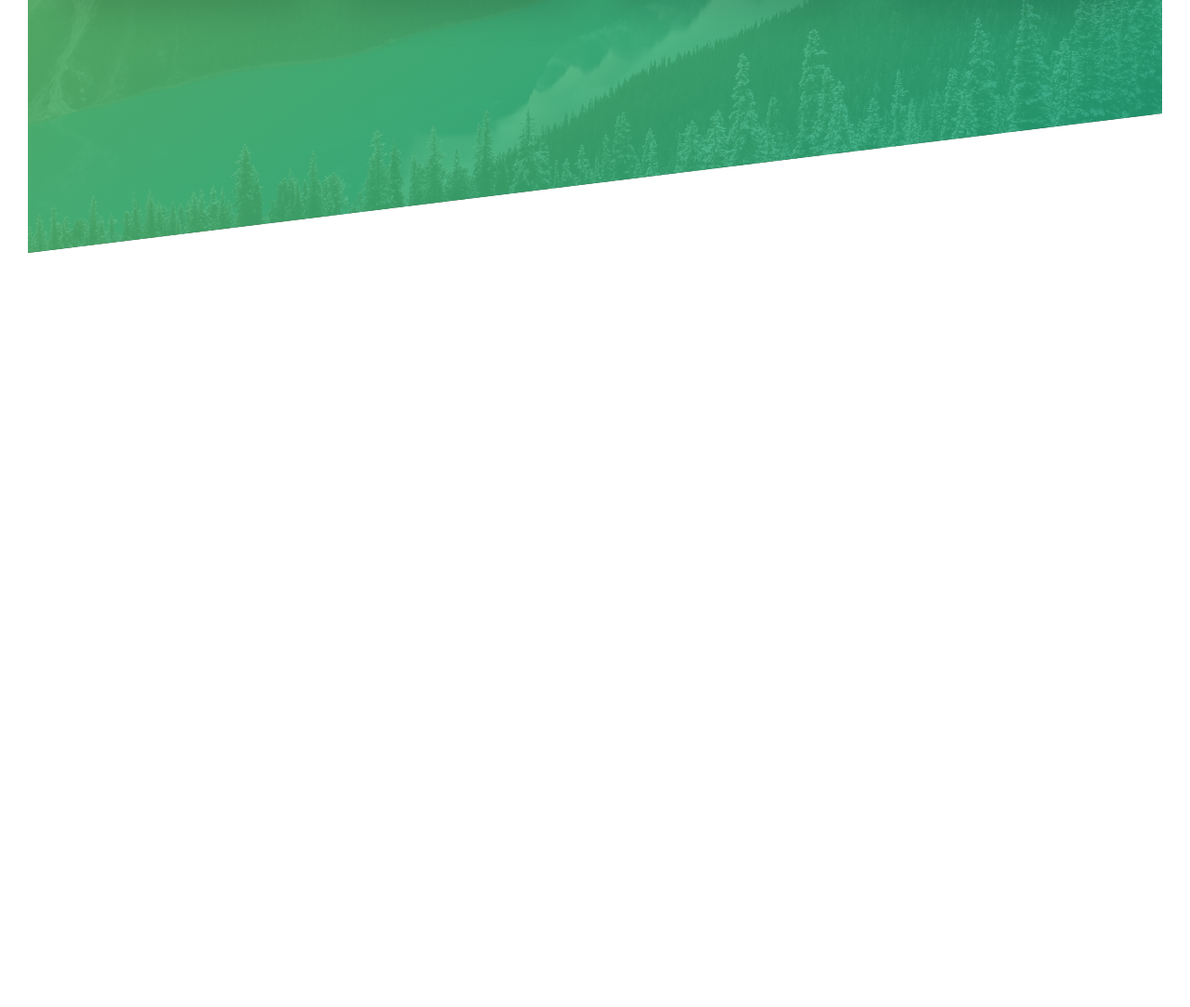
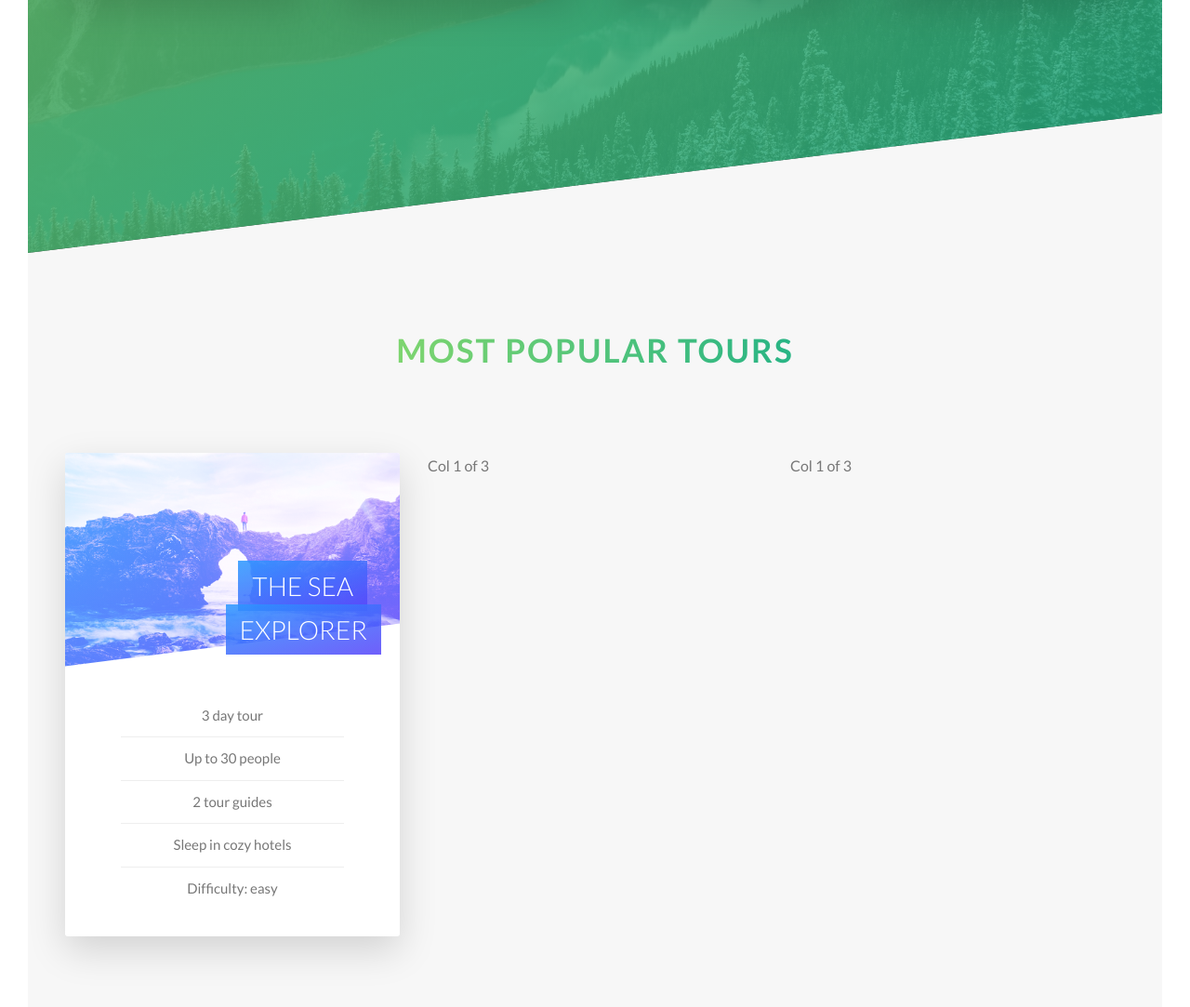
Before and after one commit to gsc09/Natours, a website: page index.html in a window 1280 px wide. Shown: the part 1959-3042 px from the top of the page at 93% size. Before the commit the page ends 2231 px from the top, so only its background shows below. Drawn offline with Linux system fonts and the light colour scheme.

Commit message:
Began working on most popular tours page

```diff
--- a/index.html
+++ b/index.html
@@ -108,6 +108,49 @@
                     </div>
                 </div>
             </section>
+
+            <section class="section-tours">
+                <div class="u-center-text u-margin-bottom-big">
+                    <h2 class="heading-secondary">
+                        Most popular tours
+                    </h2>
+                </div>
+
+                <div class="row">
+                    <div class="col-1-of-3">
+                        <div class="card">
+                            <div class="card__side card__side--front">
+                                <div class="card__picture card__picture--1"> <!--not named "card__side--picture", since it isn't dependent on the card side-->
+                                    &nbsp;
+                                </div>
+                                <h4 class="card__heading">
+                                    <span class="card__heading-span card__heading-span--1">
+                                        The Sea Explorer
+                                    </span>
+                                </h4>
+                                <div class="card__details">
+                                    <ul>
+                                        <li>3 day tour</li>
+                                        <li>Up to 30 people</li>
+                                        <li>2 tour guides</li>
+                                        <li>Sleep in cozy hotels</li>
+                                        <li>Difficulty: easy</li>
+                                    </ul>
+                                </div>
+                            </div>
+                            <div class="card__side card__side--back card__side--back-1">
+                                BACK
+                            </div>
+                        </div>
+                    </div>
+                    <div class="col-1-of-3">
+                        Col 1 of 3
+                    </div>
+                    <div class="col-1-of-3">
+                        Col 1 of 3
+                    </div>
+                </div>
+            </section>
         </main>
 
         <!-- For Text Purposes -->
--- a/sass/abstracts/_variables.scss
+++ b/sass/abstracts/_variables.scss
@@ -3,9 +3,17 @@
 $color-primary: #55c57a;
 $color-primary-light: #7ed56f;
 $color-primary-dark: #28b485;
+
+$color-secondary-light: #ffb900;
+$color-secondary-dark: #ff7730;
+
+$color-tertiary-light: #2998ff;
+$color-tertiary-dark: #5643fa;
+
 $color-gray-dark: #777777;
 $color-white: #ffffff;
 $color-gray-light-1: #f7f7f7;
+$color-gray-light-2: #eee;
 $color-black: #000000;
 
 // Grid
--- /dev/null
+++ b/sass/components/_card.scss
@@ -0,0 +1,126 @@
+
+.card {
+    perspective: 150rem; //for making the card look like it has foreshortening
+                         //has to be on parent of card w/rotation
+                         //lower value = more dramatic effect
+    -moz-perspective: 150rem; //for mozilla firefox
+    position: relative;
+    height: 52rem; // needs to be = height of children
+
+    &__side {
+        height: 52rem;
+        transition: all 0.8s ease;
+        position: absolute; // make sure back and front cards are on top of each other
+                            // when cards are taken out of their natural "flow", the parent's height is collapsed
+                            // so the parent has no height/width unless you define it explicitly
+                            // which is necessary for the "perspective" property to work
+        top: 0;
+        left: 0;
+        width: 100%; //make sure card is uniform width
+        backface-visibility: hidden; // hide back of cards when flipped 180deg
+        border-radius: 3px;
+        overflow: hidden; // hide elements on top of card that break through border & ruin the rounded corner effect
+        box-shadow: 0 1.5rem 4rem rgba($color-black, 0.15);
+
+        &--front {
+            background-color: $color-white;
+        }
+
+        &--back {
+            transform: rotateY(180deg);
+
+            &-3 {
+                background-image: linear-gradient(to right bottom, $color-secondary-light, $color-secondary-dark);
+            }
+
+            &-2 {
+                background-image: linear-gradient(to right bottom, $color-primary-light, $color-primary-dark);
+            }
+
+            &-1 {
+                background-image: linear-gradient(to right bottom, $color-tertiary-light, $color-tertiary-dark);
+            }
+        }
+    }
+
+    &:hover &__side--front { // when hover, change styling of .card__side elements
+        transform: rotateY(180deg);
+    }
+
+    &:hover &__side--back {
+        transform: rotateY(360deg);
+    }
+
+//FRONT SIDE CARD STYLING
+    &__picture {
+        background-size: cover;
+        height: 23rem;
+        background-blend-mode: screen; // defines blend mode for all background-image properties
+                                        // not supported in older browsers
+        -webkit-clip-path: polygon(0 0, 100% 0, 100% 80%, 0 100%);
+        clip-path: polygon(0 0, 100% 0, 100% 80%, 0 100%); //changing shape of picture to have slanted bottom edge
+                                            //(x y) top left, top right, bottom right, bottom left
+
+        &--3 {
+            background-image: linear-gradient(to right bottom, $color-secondary-light, $color-secondary-dark),
+                                url(../img/nat-5.jpg);
+        }
+
+        &--2 {
+            background-image: linear-gradient(to right bottom, $color-primary-light, $color-primary-dark),
+                                url(../img/nat-5.jpg);
+        }
+
+        &--1 {
+            background-image: linear-gradient(to right bottom, $color-tertiary-light, $color-tertiary-dark),
+                                url(../img/nat-5.jpg);
+        }
+    }
+
+    &__heading {
+        font-size: 2.8rem;
+        font-weight: 300;
+        text-transform: uppercase;
+        color: $color-white;
+        text-align: right;
+        width: 75%;
+
+        // to make text show up on top of image
+        position: absolute;
+        top: 12rem;
+        right: 2rem;
+    }
+
+    &__heading-span {
+        padding: 1rem 1.5rem;
+        -webkit-box-decoration-break: clone;
+        box-decoration-break: clone; // adds all decoration (in this case, padding) to places where the text breaks across multiple lines
+
+        &--1 {
+            background-image: linear-gradient(
+                    to right bottom,
+                    rgba($color-tertiary-light, 0.85),
+                    rgba($color-tertiary-dark, 0.85));
+        }
+    }
+
+    &__details {
+        padding: 3rem;
+
+        ul {
+            list-style: none;
+            width: 80%;
+            margin: 0 auto;
+
+            li {
+                text-align: center;
+                font-size: 1.5rem;
+                padding: 1rem;
+
+                &:not(:last-child) {
+                    border-bottom: 1px solid $color-gray-light-2;
+                }
+            }
+        }
+    }
+}
--- a/sass/layout/_header.scss
+++ b/sass/layout/_header.scss
@@ -9,6 +9,12 @@
         url(../img/hero.jpg);
     background-size: cover; /* fit within encapsulating element */
     background-position: top; /* top of image always stays at top of browser window */
+    -webkit-clip-path: polygon( /* crops bg image to 4 specified corners, clockwise */
+        0 0,
+        100% 0,
+        100% 75vh,
+        0 100%
+    );
     clip-path: polygon( /* crops bg image to 4 specified corners, clockwise */
         0 0,
         100% 0,
--- a/sass/main.scss
+++ b/sass/main.scss
@@ -95,6 +95,7 @@ however, other things also affect stacking context -- opacity, transform, filter
 @import "base/utilities";
 
 @import "components/button";
+@import "components/card";
 @import "components/composition";
 @import "components/feature-box";
 
--- a/sass/pages/_home.scss
+++ b/sass/pages/_home.scss
@@ -22,3 +22,9 @@
         transform: skewY(7deg);
     }
 }
+
+.section-tours {
+    background-color: $color-gray-light-1;
+    padding: 25rem 0 50rem 0;
+    margin-top: -10rem;
+}
```
Also changed, not shown: css/style.css.
